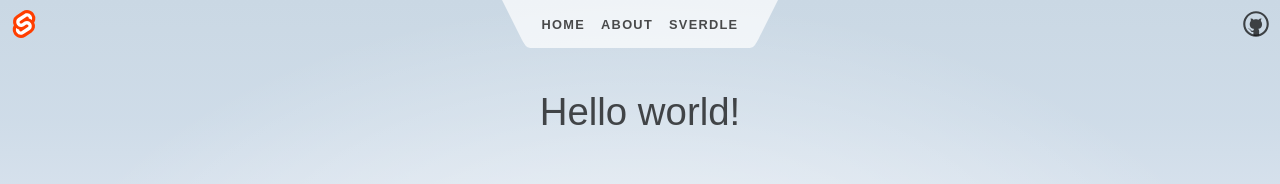
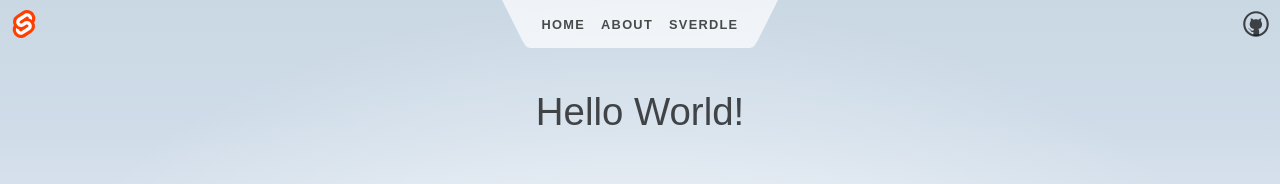
Before and after one commit to Tatsu015/svelte-sample, a SvelteKit app: page /hello in a window 1280 px wide. Shown: the top 184 px of the page. Built offline with nearby package versions, Linux system fonts and the light colour scheme.

Commit message:
add first script

```diff
--- a/src/routes/hello/+page.svelte
+++ b/src/routes/hello/+page.svelte
@@ -3,4 +3,8 @@
     <meta name="description" content="Initial tutorial page" />
 </svelte:head>
 
-<h1>Hello world!</h1>
+<script>
+    let name = "World";
+</script>
+
+<h1>Hello {name}!</h1>
```
